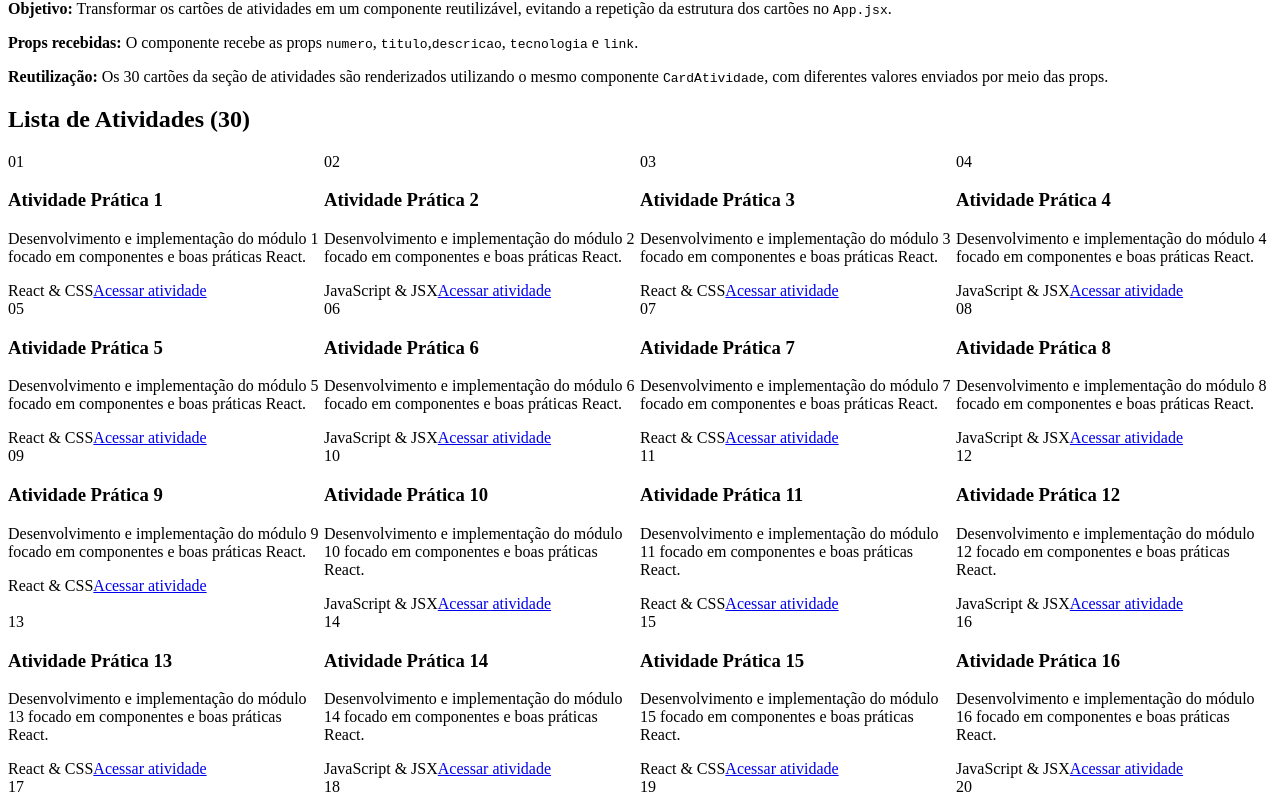
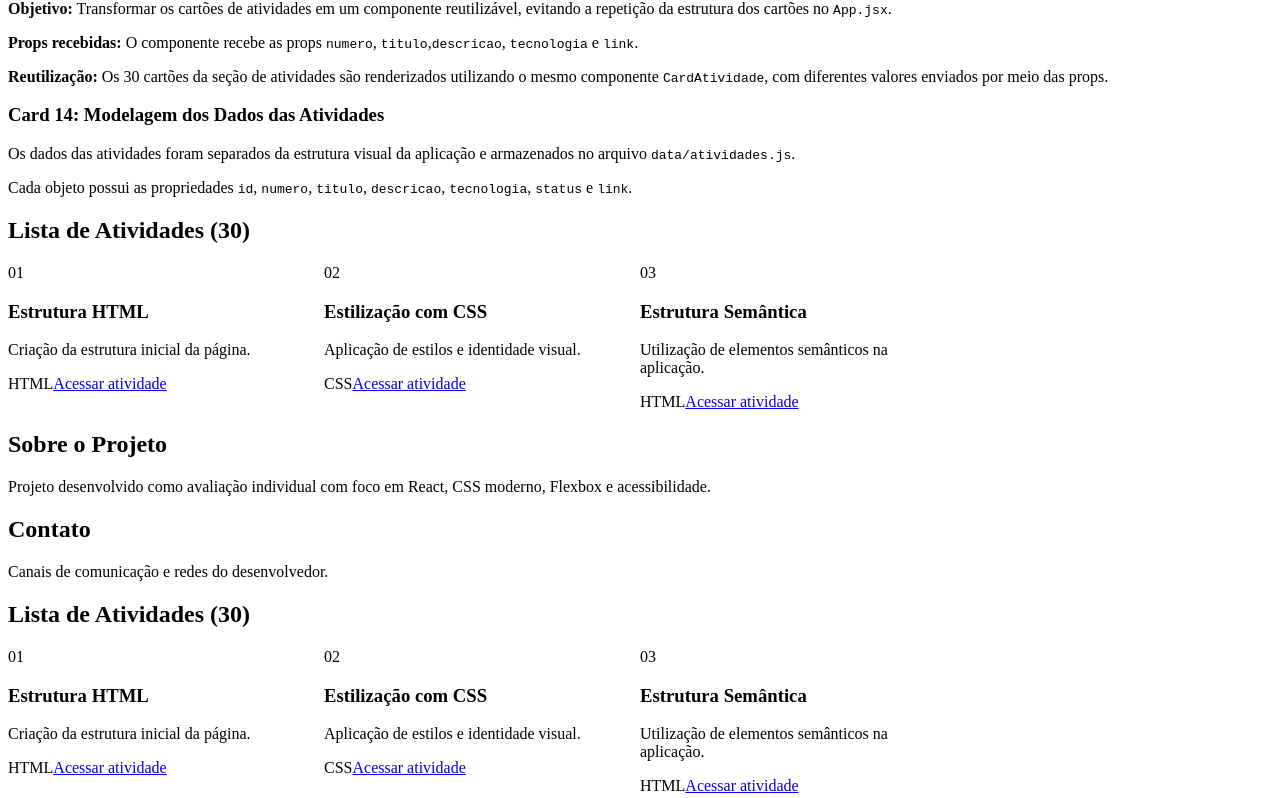
Before and after one commit to juliagaglianone/react-learning, a React (Vite) app: page / in a window 1280 px wide. Shown: the part 2231-3029 px from the top of the page. Built offline with nearby package versions, Linux system fonts and the light colour scheme.

Commit message:
refactor: separar dados das atividades

```diff
--- a/src/App.jsx
+++ b/src/App.jsx
@@ -2,18 +2,11 @@ import React from 'react';
 import './App.css';
 import Cabecalho from './components/Cabecalho';
 import Rodape from './components/Rodape';
+import atividades from './data/atividades';
 import CardAtividade from './components/CardAtividade';
 import profileJulia from './public/profile-julia.jpg';
 
 export default function App() {
-  // Dados simulados para as 30 atividades
-  const atividades = Array.from({ length: 30 }, (_, index) => ({
-    id: index + 1,
-    numero: String(index + 1).padStart(2, '0'),
-    titulo: `Atividade Prática ${index + 1}`,
-    descricao: `Desenvolvimento e implementação do módulo ${index + 1} focado em componentes e boas práticas React.`,
-    tecnologia: index % 2 === 0 ? 'React & CSS' : 'JavaScript & JSX',
-  }));
 
   return (
     <div className="app-container">
@@ -441,6 +434,23 @@ export default function App() {
       </p>
     </article>
 
+    {/* Card 14 - Modelagem dos dados das atividades */}
+    <article className="card-evidencia">
+      <h3>Card 14: Modelagem dos Dados das Atividades</h3>
+
+      <p>
+        Os dados das atividades foram separados da estrutura visual da
+        aplicação e armazenados no arquivo{' '}
+        <code>data/atividades.js</code>.
+      </p>
+
+      <p>
+        Cada objeto possui as propriedades <code>id</code>,{' '}
+        <code>numero</code>, <code>titulo</code>, <code>descricao</code>,{' '}
+        <code>tecnologia</code>, <code>status</code> e <code>link</code>.
+      </p>
+    </article>
+
         {/* Seção de Grid de Atividades */}
         <section id="atividades">
           <h2>Lista de Atividades (30)</h2>
@@ -478,6 +488,23 @@ export default function App() {
           </p>
         </section>
 
+        <section id="atividades">
+          <h2>Lista de Atividades (30)</h2>
+
+          <div className="grid-atividades">
+            {atividades.map((item) => (
+              <CardAtividade
+                key={item.id}
+                numero={item.numero}
+                titulo={item.titulo}
+                descricao={item.descricao}
+                tecnologia={item.tecnologia}
+                link={item.link}
+              />
+            ))}
+          </div>
+        </section>
+
       </main>
 
       <Rodape nome="Júlia Gaglianone de Andrade" />
--- /dev/null
+++ b/src/data/atividades.js
@@ -0,0 +1,33 @@
+const atividades = [
+  {
+    id: 1,
+    numero: "01",
+    titulo: "Estrutura HTML",
+    descricao: "Criação da estrutura inicial da página.",
+    tecnologia: "HTML",
+    status: "Concluída",
+    link: "#atividade-1"
+  },
+  {
+    id: 2,
+    numero: "02",
+    titulo: "Estilização com CSS",
+    descricao: "Aplicação de estilos e identidade visual.",
+    tecnologia: "CSS",
+    status: "Concluída",
+    link: "#atividade-2"
+  },
+  {
+    id: 3,
+    numero: "03",
+    titulo: "Estrutura Semântica",
+    descricao: "Utilização de elementos semânticos na aplicação.",
+    tecnologia: "HTML",
+    status: "Concluída",
+    link: "#atividade-3"
+  },
+
+  // Continue com as demais atividades...
+];
+
+export default atividades;
```
